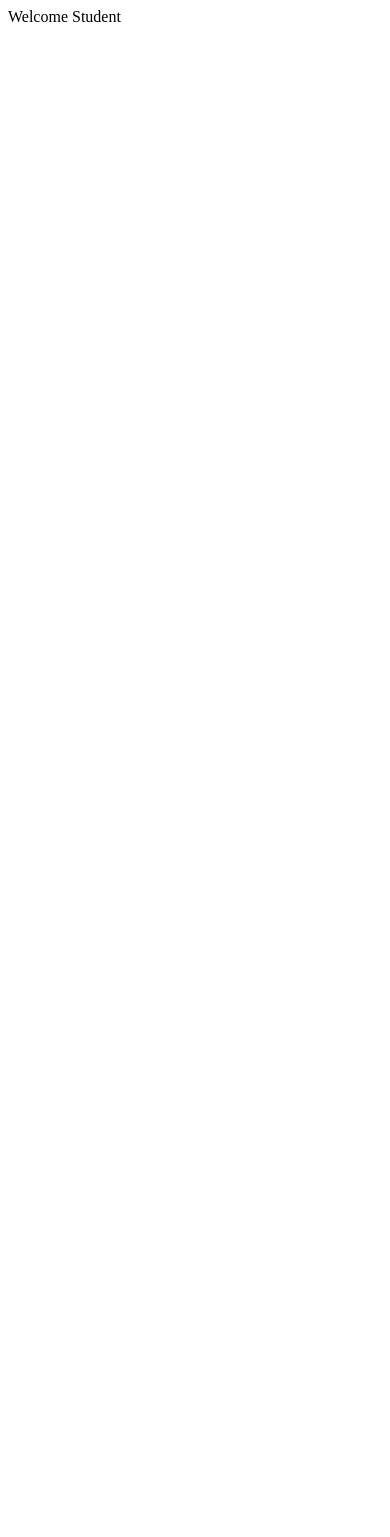
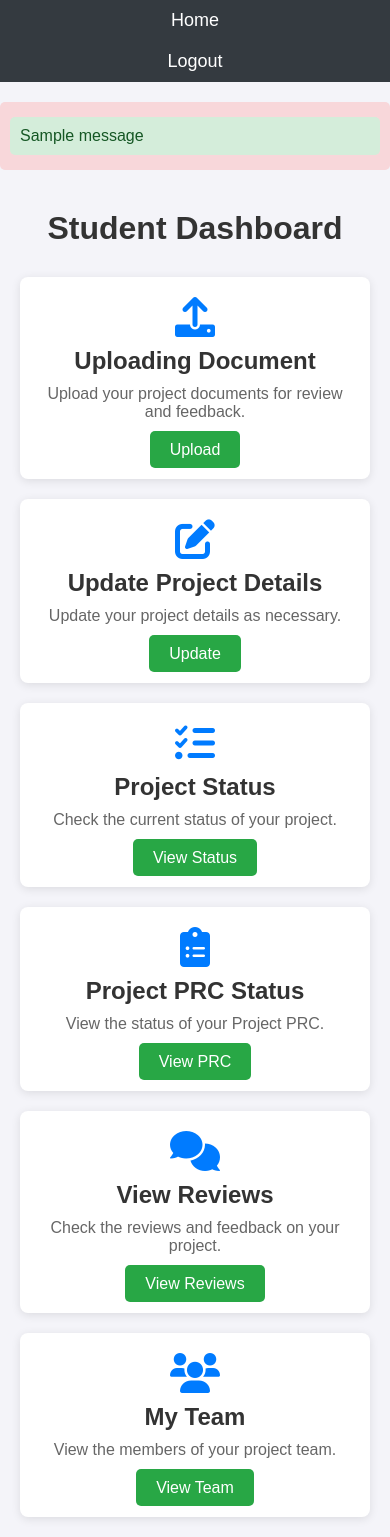
Before and after one commit to BemoreNikki/MajorProject, a Flask app: page /student_dashboard in a window 390 px wide. Before the commit the page is almost empty. Before the commit the page ends 22 px from the top, so only its background shows below. Run offline with Flask 3, Linux system fonts and the light colour scheme; one stand-in notice (Sample message) is shown.

Commit message:
student profile document uploading

```diff
--- a/app.py
+++ b/app.py
@@ -1,11 +1,16 @@
-from flask import Flask, render_template, request, redirect, url_for, flash, session
+from flask import Flask, render_template, request, redirect, url_for, flash, jsonify, session
 from pymongo import MongoClient
 
 import random
 import string
 import smtplib
 from email.mime.text import MIMEText
-from pymongo import MongoClient
+from bson import ObjectId
+
+
+from werkzeug.utils import secure_filename
+import os
+from datetime import datetime
 
 
 app = Flask(__name__)
@@ -123,11 +128,11 @@
         username = request.form.get('username')
         password = request.form.get('password')
 
-
         students = db['students'].find_one({"username": username})
 
         if students and students['password'] == password:
             session['student_logged_in'] = True
+            session['user_id'] = str(students['_id'])  # Store the student user_id in session
             flash('Login successful!', 'success')
             return redirect(url_for('student_dashboard'))
         else:
@@ -135,6 +140,7 @@
             return redirect(url_for('student_login'))
 
     return render_template('student/student_login.html')
+
 
 # end of hod_login------------------------------------------------------------
 
@@ -327,5 +333,92 @@
 
 #add student end--------------------------------------------------
 
+
+# upload document------------------------------------------------------
+
+
+# Ensure the uploads directory exists
+UPLOAD_FOLDER = 'uploads'
+if not os.path.exists(UPLOAD_FOLDER):
+    os.makedirs(UPLOAD_FOLDER)
+
+# Allowed file extensions for document upload
+ALLOWED_EXTENSIONS = {'pdf', 'doc', 'docx'}
+
+# Helper function to check if the uploaded file is valid
+def allowed_file(filename):
+    return '.' in filename and filename.rsplit('.', 1)[1].lower() in ALLOWED_EXTENSIONS
+
+@app.route('/upload_document', methods=['POST'])
+def upload_document():
+    if 'user_id' not in session:
+        flash('You need to log in first.', 'danger')
+        return redirect(url_for('student_login'))
+
+    # Debugging step: Print session user_id
+    print("Session User ID:", session.get('user_id'))
+
+    if request.method == 'POST':
+        # Get form data
+        project_name = request.form['project_name']
+        project_description = request.form['project_description']
+        team_members = request.form.getlist('team_members[]')
+        document = request.files['document']
+
+        # Ensure a document is uploaded
+        if not document or document.filename == '':
+            flash('No document selected!', 'danger')
+            return redirect(url_for('student_dashboard'))
+
+        # Check if the file has an allowed extension
+        if not allowed_file(document.filename):
+            flash('Invalid file type. Only PDF and Word documents are allowed.', 'danger')
+            return redirect(url_for('student_dashboard'))
+
+        # Secure and save the document
+        filename = secure_filename(document.filename)
+        document_path = os.path.join(UPLOAD_FOLDER, filename)
+        document.save(document_path)
+
+        # Get logged-in user's details (assuming you have a function to get the user from session)
+        user_id = session.get('user_id')
+        if user_id:
+            try:
+                user = db['students'].find_one({"_id": ObjectId(user_id)})  # Convert to ObjectId
+            except Exception as e:
+                print("Error querying database:", e)
+                user = None
+        else:
+            user = None
+
+        if user is None:
+            flash('User not found!', 'danger')
+            return redirect(url_for('student_login'))
+
+        # Prepare the document data to store in MongoDB
+        document_data = {
+            'student_username': user['username'],  # Store logged-in student username
+            'student_name': user['student_name'],  # Store logged-in student name
+            'project_name': project_name,
+            'project_description': project_description,
+            'team_members': team_members,
+            'document_path': document_path,
+            'upload_date': datetime.utcnow()  # Store the current date and time
+        }
+
+        # Insert the document data into MongoDB
+        db['projects'].insert_one(document_data)
+
+        flash('Document uploaded successfully!', 'success')
+        return redirect(url_for('student_dashboard'))
+
+
+# Helper function to get the logged-in user
+def get_logged_in_user():
+    user_id = session.get('user_id')
+    if user_id:
+        user = db['students'].find_one({"_id": ObjectId(user_id)})  # Query by user_id to fetch the user details
+    return None  # Return None if no user is logged in
+
 if __name__ == '__main__':
     app.run(debug=True)
--- /dev/null
+++ b/static/student_dashboard.css
@@ -0,0 +1,247 @@
+/* General Styles */
+* {
+    margin: 0;
+    padding: 0;
+    box-sizing: border-box;
+    font-family: Arial, sans-serif;
+}
+
+body {
+    background-color: #f4f4f9;
+    color: #333;
+}
+
+h1 {
+    text-align: center;
+    margin: 20px 0;
+}
+
+a {
+    text-decoration: none;
+}
+
+button, .btn {
+    background-color: #007bff;
+    color: white;
+    padding: 10px 20px;
+    border: none;
+    cursor: pointer;
+    border-radius: 5px;
+}
+
+button:hover, .btn:hover {
+    background-color: #0056b3;
+}
+
+/* Navbar Styles */
+.navbar {
+    background-color: #343a40;
+    padding: 10px;
+}
+
+.navbar ul {
+    list-style: none;
+    display: flex;
+    justify-content: flex-start;
+    gap: 20px;
+}
+
+.navbar li a {
+    color: white;
+    font-size: 18px;
+    padding: 10px;
+    transition: background-color 0.3s;
+}
+
+.navbar li a:hover {
+    background-color: #495057;
+    border-radius: 5px;
+}
+
+/* Main Dashboard Styles */
+.dashboard-container {
+    max-width: 1200px;
+    margin: 0 auto;
+    padding: 20px;
+}
+
+.cards-container {
+    display: grid;
+    grid-template-columns: repeat(auto-fill, minmax(300px, 1fr));
+    gap: 20px;
+    margin-top: 30px;
+}
+
+.card {
+    background-color: white;
+    border-radius: 8px;
+    box-shadow: 0 2px 10px rgba(0, 0, 0, 0.1);
+    padding: 20px;
+    text-align: center;
+    transition: transform 0.3s ease;
+}
+
+.card:hover {
+    transform: translateY(-10px);
+}
+
+.card i {
+    font-size: 40px;
+    margin-bottom: 10px;
+    color: #007bff;
+}
+
+.card h3 {
+    font-size: 24px;
+    margin-bottom: 10px;
+}
+
+.card p {
+    font-size: 16px;
+    margin-bottom: 20px;
+    color: #666;
+}
+
+.card .btn {
+    background-color: #28a745;
+}
+
+/* Responsive Styles */
+@media (max-width: 768px) {
+    .navbar ul {
+        flex-direction: column;
+        align-items: center;
+    }
+
+    .cards-container {
+        grid-template-columns: 1fr 1fr;
+    }
+}
+
+@media (max-width: 480px) {
+    .cards-container {
+        grid-template-columns: 1fr;
+    }
+}
+
+
+.flash-messages {
+    margin-top: 20px;
+    padding: 10px;
+    background-color: #f8d7da;
+    border-radius: 5px;
+}
+
+.flash-messages .alert {
+    padding: 10px;
+    margin: 5px 0;
+    border-radius: 5px;
+}
+
+.alert-success {
+    background-color: #d4edda;
+    color: #155724;
+}
+
+.alert-danger {
+    background-color: #f8d7da;
+    color: #721c24;
+}
+
+.alert-warning {
+    background-color: #fff3cd;
+    color: #856404;
+}
+
+
+/* Modal Styles */
+.modal {
+    display: none;
+    position: fixed;
+    z-index: 1;
+    left: 0;
+    top: 0;
+    width: 100%;
+    height: 100%;
+    overflow: auto;
+    background-color: rgb(0, 0, 0);
+    background-color: rgba(0, 0, 0, 0.4);
+}
+
+.modal-content {
+    background-color: #fefefe;
+    margin: 15% auto;
+    padding: 20px;
+    border: 1px solid #888;
+    width: 50%;
+}
+
+.close {
+    color: #aaa;
+    float: right;
+    font-size: 28px;
+    font-weight: bold;
+}
+
+.close:hover,
+.close:focus {
+    color: black;
+    text-decoration: none;
+    cursor: pointer;
+}
+
+/* Form Styles */
+label {
+    display: block;
+    margin: 10px 0 5px;
+}
+
+input[type="text"],
+textarea,
+input[type="file"] {
+    width: 100%;
+    padding: 10px;
+    margin: 5px 0 15px;
+    border-radius: 5px;
+    border: 1px solid #ddd;
+}
+
+button[type="button"] {
+    background-color: #28a745;
+    color: white;
+    padding: 5px 10px;
+    border: none;
+    border-radius: 5px;
+    cursor: pointer;
+}
+
+button[type="button"]:hover {
+    background-color: #218838;
+}
+
+/* Team Member Input Styles */
+.team-member {
+    display: flex;
+    gap: 10px;
+    margin-bottom: 10px;
+}
+
+.team-member input {
+    flex: 1;
+}
+
+.add-member-btn {
+    background-color: #007bff;
+}
+
+.add-member-btn:hover {
+    background-color: #0056b3;
+}
+
+.remove-member-btn {
+    background-color: #dc3545;
+}
+
+.remove-member-btn:hover {
+    background-color: #c82333;
+}
--- a/templates/student/student_dashboard.html
+++ b/templates/student/student_dashboard.html
@@ -1,11 +1,160 @@
 <!DOCTYPE html>
 <html lang="en">
+
 <head>
     <meta charset="UTF-8">
     <meta name="viewport" content="width=device-width, initial-scale=1.0">
-    <title>Document</title>
+    <title>Student Dashboard</title>
+    <link rel="stylesheet" href="{{ url_for('static', filename='student_dashboard.css') }}">
+    <link href="https://cdnjs.cloudflare.com/ajax/libs/font-awesome/6.0.0-beta3/css/all.min.css" rel="stylesheet">
 </head>
+
 <body>
-    Welcome Student
+    <!-- Navbar -->
+    <header>
+        <nav class="navbar">
+            <ul>
+                <li><a href="/home">Home</a></li>
+                <li><a href="/logout">Logout</a></li>
+            </ul>
+        </nav>
+    </header>
+
+
+    <!-- Flash messages -->
+    {% with messages = get_flashed_messages(with_categories=true) %}
+    {% if messages %}
+    <div class="flash-messages">
+        {% for category, message in messages %}
+        <div class="alert alert-{{ category }}">
+            {{ message }}
+        </div>
+        {% endfor %}
+    </div>
+    {% endif %}
+    {% endwith %}
+
+    <!-- Main Content -->
+    <main class="dashboard-container">
+        <h1>Student Dashboard</h1>
+        <div class="cards-container">
+            <!-- Card 1: Uploading Document -->
+            <div class="card" id="uploading-doc" onclick="openUploadDocumentModal()">
+                <i class="fas fa-upload"></i>
+                <h3>Uploading Document</h3>
+                <p>Upload your project documents for review and feedback.</p>
+                <a href="javascript:void(0)" class="btn">Upload</a>
+            </div>
+
+
+            <!-- Upload Document Modal -->
+            <div id="uploadDocumentModal" class="modal">
+                <div class="modal-content">
+                    <span class="close" onclick="closeUploadDocumentModal()">&times;</span>
+                    <h3>Upload Document</h3>
+                    <form action="{{ url_for('upload_document') }}" method="POST" enctype="multipart/form-data">
+                        <!-- Project Name -->
+                        <label for="project_name">Project Name</label>
+                        <input type="text" id="project_name" name="project_name" required>
+
+                        <!-- Upload Document -->
+                        <label for="document">Upload Document (PDF or Word)</label>
+                        <input type="file" id="document" name="document" accept=".pdf,.doc,.docx" required>
+
+                        <!-- My Team (Add Members dynamically) -->
+                        <label for="team">My Team</label>
+                        <div id="team-members">
+                            <div class="team-member">
+                                <input type="text" name="team_members[]" placeholder="Member Name" required>
+                                <button type="button" class="add-member-btn" onclick="addTeamMember()">+</button>
+                            </div>
+                        </div>
+
+                        <!-- Project Description -->
+                        <label for="project_description">Project Description</label>
+                        <textarea id="project_description" name="project_description" rows="4" required></textarea>
+
+                        <!-- Submit Button -->
+                        <button type="submit" class="btn">Submit</button>
+                    </form>
+                </div>
+            </div>
+
+
+            <!-- upload document end -->
+
+            <!-- Card 2: Update Project Details -->
+            <div class="card" id="update-project">
+                <i class="fas fa-edit"></i>
+                <h3>Update Project Details</h3>
+                <p>Update your project details as necessary.</p>
+                <a href="/update_project" class="btn">Update</a>
+            </div>
+
+            <!-- Card 3: Project Status -->
+            <div class="card" id="project-status">
+                <i class="fas fa-tasks"></i>
+                <h3>Project Status</h3>
+                <p>Check the current status of your project.</p>
+                <a href="/project_status" class="btn">View Status</a>
+            </div>
+
+            <!-- Card 4: Project PRC Status -->
+            <div class="card" id="project-prc-status">
+                <i class="fas fa-clipboard-list"></i>
+                <h3>Project PRC Status</h3>
+                <p>View the status of your Project PRC.</p>
+                <a href="/prc_status" class="btn">View PRC</a>
+            </div>
+
+            <!-- Card 5: View Reviews -->
+            <div class="card" id="view-reviews">
+                <i class="fas fa-comments"></i>
+                <h3>View Reviews</h3>
+                <p>Check the reviews and feedback on your project.</p>
+                <a href="/view_reviews" class="btn">View Reviews</a>
+            </div>
+
+            <!-- Card 6: My Team -->
+            <div class="card" id="my-team">
+                <i class="fas fa-users"></i>
+                <h3>My Team</h3>
+                <p>View the members of your project team.</p>
+                <a href="/my_team" class="btn">View Team</a>
+            </div>
+        </div>
+    </main>
+
+    <!-- JavaScript for Modal if needed -->
+    <script>
+        // Open the modal
+        function openUploadDocumentModal() {
+            document.getElementById('uploadDocumentModal').style.display = 'block';
+        }
+
+        // Close the modal
+        function closeUploadDocumentModal() {
+            document.getElementById('uploadDocumentModal').style.display = 'none';
+        }
+
+        // Dynamically add team member input fields
+        function addTeamMember() {
+            const teamMembersDiv = document.getElementById('team-members');
+            const newMemberDiv = document.createElement('div');
+            newMemberDiv.classList.add('team-member');
+            newMemberDiv.innerHTML = `
+        <input type="text" name="team_members[]" placeholder="Member Name" required>
+        <button type="button" class="remove-member-btn" onclick="removeTeamMember(this)">-</button>
+    `;
+            teamMembersDiv.appendChild(newMemberDiv);
+        }
+
+        // Remove team member input field
+        function removeTeamMember(button) {
+            button.parentElement.remove();
+        }
+
+    </script>
 </body>
+
 </html>
```
